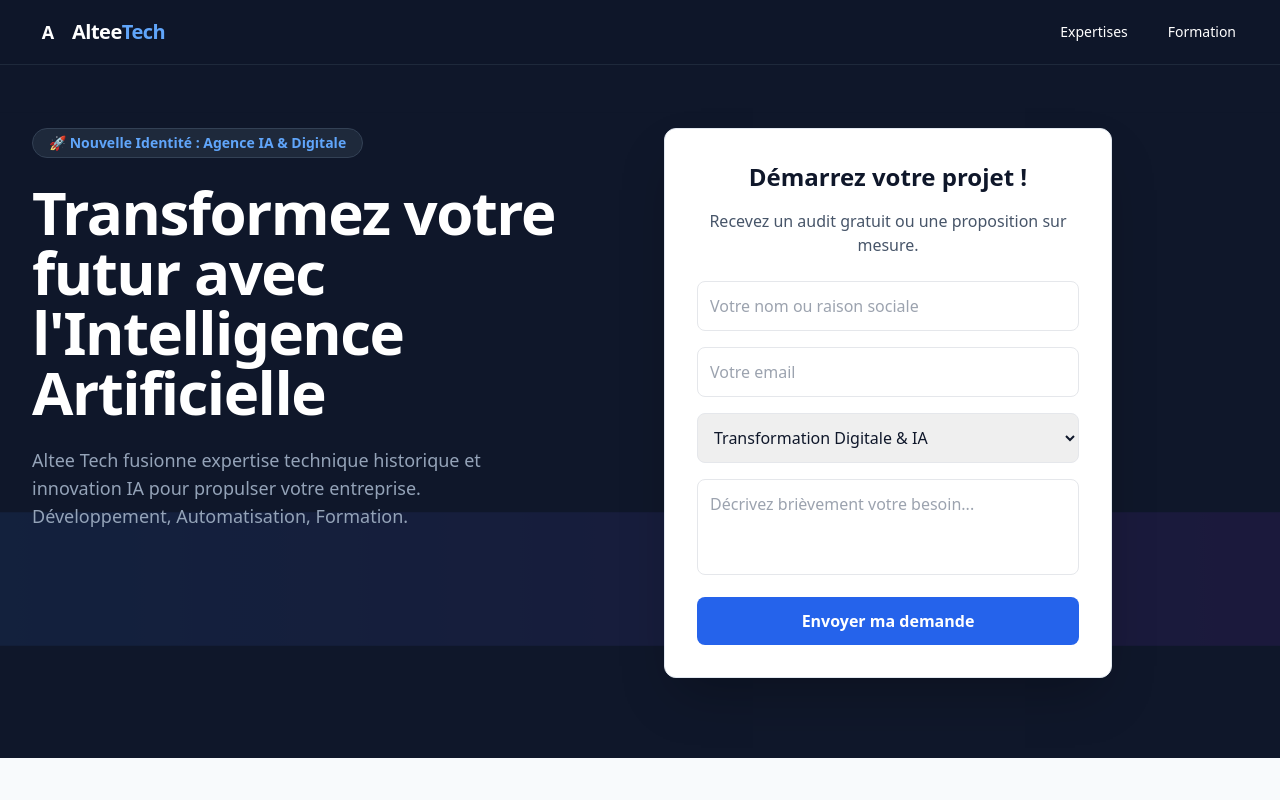
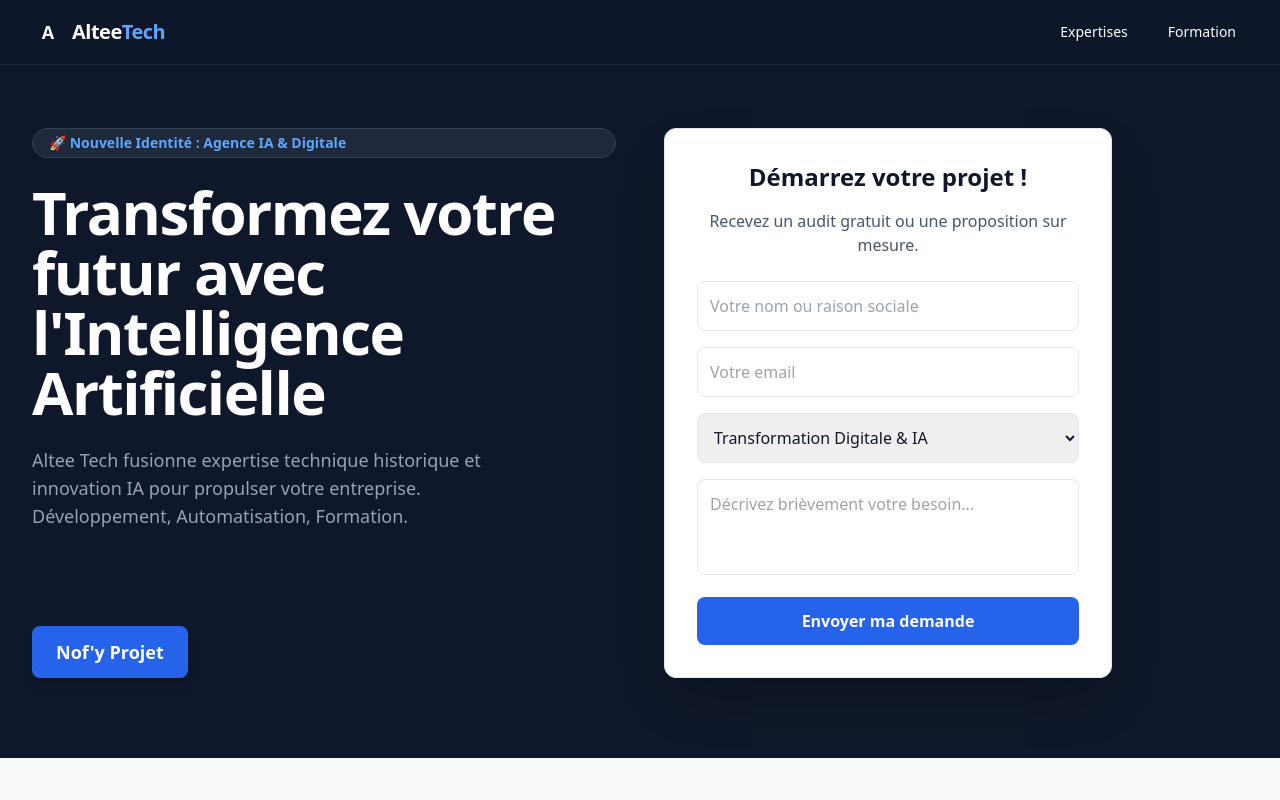
Before and after one commit to radomalala/altee-tech, a React (Vite) app: page / in a window 1280 px wide. Shown: the top 800 px of the page. Built offline with nearby package versions, Linux system fonts and the light colour scheme.

Commit message:
feat(hero): supprimer bande colorée et ajouter bouton Nof'y Projet

```diff
--- a/src/App.jsx
+++ b/src/App.jsx
@@ -336,20 +336,23 @@ const ContactForm = () => {
 // --- MAIN APP & HERO ---
 const Hero = () => (
   <div className="relative bg-slate-900 text-white pt-28 sm:pt-32 pb-16 sm:pb-20 overflow-hidden">
-     {/* Fond stylisé pour le Hero */}
+     {/* Fond simplifié (bande supprimée) */}
      <div className="absolute inset-0 opacity-10 pointer-events-none">
         <svg className="w-full h-full" viewBox="0 0 1440 600" fill="none" xmlns="http://www.w3.org/2000/svg">
-            <defs><linearGradient id="gradient" x1="0%" y1="0%" x2="100%" y2="0%"><stop offset="0%" style={{stopColor:'#3b82f6'}} /><stop offset="100%" style={{stopColor:'#9333ea'}} /></linearGradient></defs>
-            <path d="M0 0h1440v450H0z" fill="#0f172a"/><path d="M1440 450v150H0v-150h1440z" fill="url(#gradient)"/><path d="M1440 450v150H0v-150h1440z" fill="#0f172a" opacity="0.1"/>
+            <path d="M0 0h1440v600H0z" fill="#0f172a"/>
         </svg>
     </div>
 
     <div className="relative z-10 max-w-7xl mx-auto px-4 sm:px-6 lg:px-8 grid grid-cols-1 md:grid-cols-2 gap-8 md:gap-12 items-start">
-     <div className="mb-12 md:mb-0">
+     <div className="mb-12 md:mb-0 flex flex-col h-full">
         <div className="inline-block px-4 py-1 rounded-full bg-slate-800 border border-slate-700 text-blue-400 text-sm font-semibold mb-6">🚀 Nouvelle Identité : Agence IA & Digitale</div>
         <h1 className="text-4xl md:text-6xl font-extrabold tracking-tight leading-tight mb-6">Transformez votre futur avec <span className="text-4xl md:text-6xl font-extrabold tracking-tight leading-tight mb-6">l'Intelligence Artificielle</span></h1>
         <p className="text-lg text-slate-400 mb-8 max-w-lg">Altee Tech fusionne expertise technique historique et innovation IA pour propulser votre entreprise. Développement, Automatisation, Formation.</p>
-        {/* CTA WhatsApp retirée du bandeau */}
+        <div className="mt-auto">
+          <a href="https://nofy.tech" target="_blank" rel="noopener noreferrer" className="inline-flex items-center justify-center gap-2 bg-blue-600 hover:bg-blue-700 text-white px-6 py-3 rounded-lg font-bold text-lg transition shadow-lg w-full sm:w-auto max-w-xs">
+            Nof'y Projet
+          </a>
+        </div>
       </div>
 
       <div className="w-full max-w-md mx-auto md:mx-0">
```
